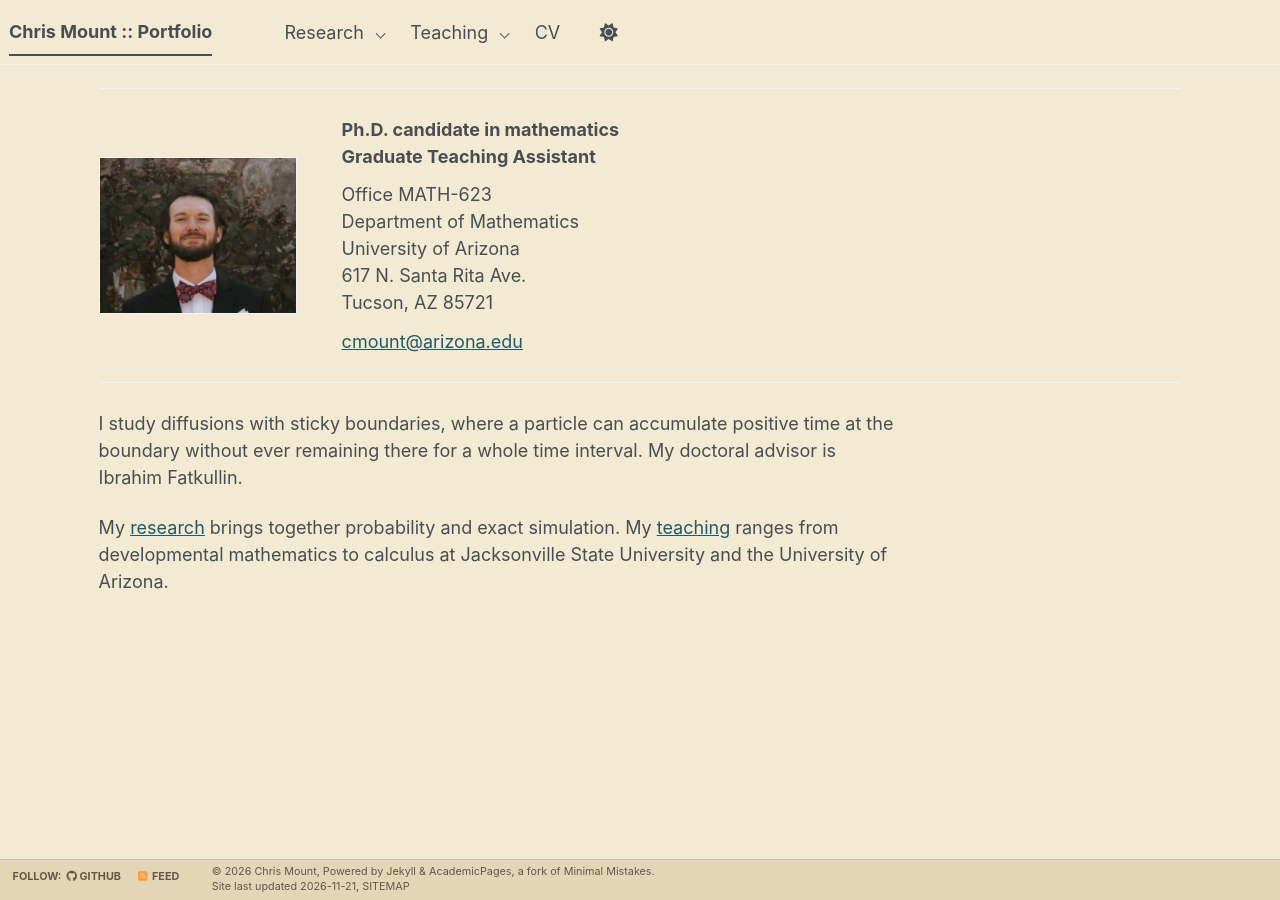
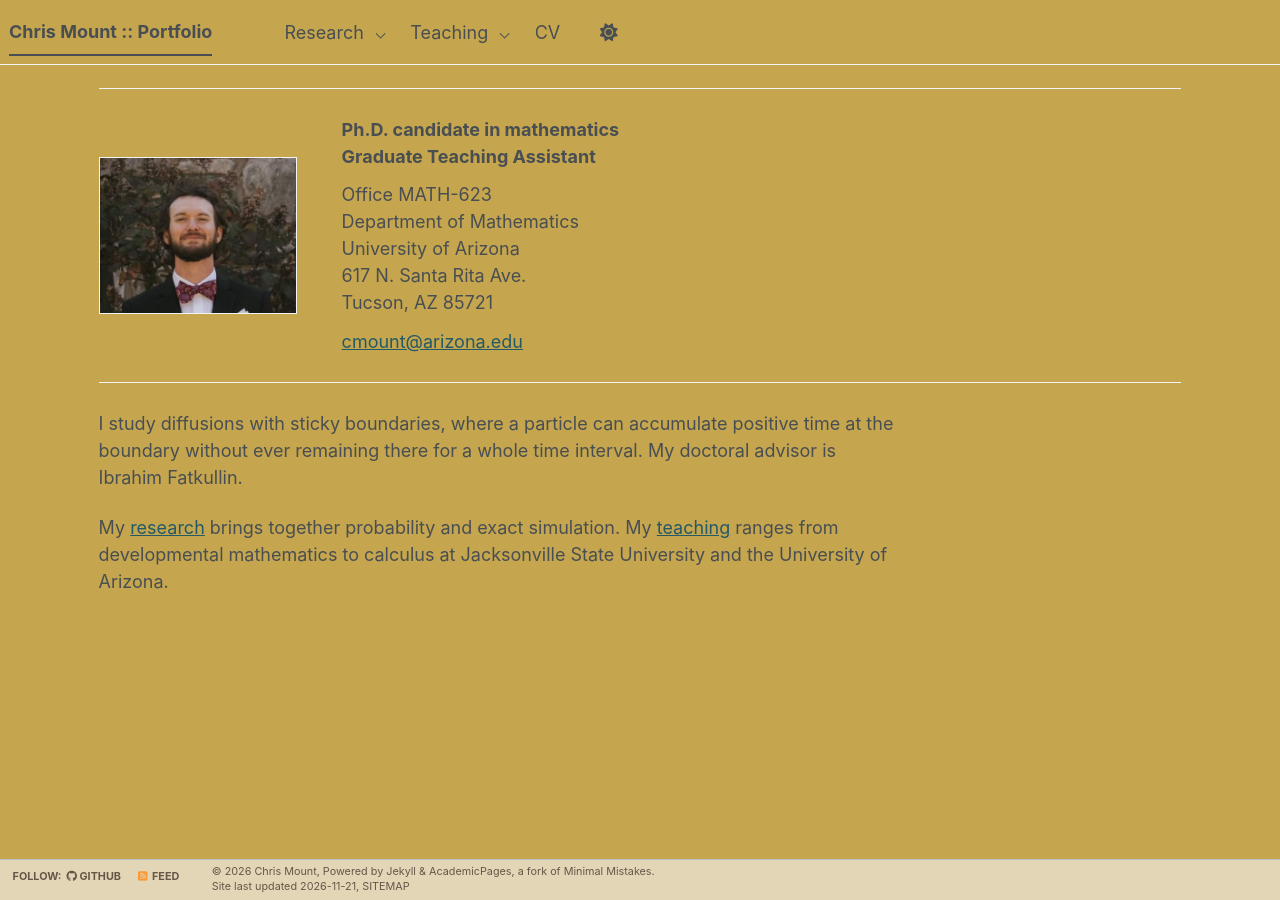
Before and after one commit to chris-mount-60/chris-mount-60.github.io, a Jekyll site: the page built from _pages/about.md, in a window 1280 px wide. Built offline with Jekyll 4.4.1, drawn with Linux system fonts in a browser that asks for light colours; a script bundle is joined from its source files by our own code; a style sheet for code colours, icons or effects is not loaded.

Commit message:
Change global background color for light theme

```diff
--- a/_sass/theme/_default_light.scss
+++ b/_sass/theme/_default_light.scss
@@ -29,7 +29,7 @@ $sidebar-screen-min-width   : 1024px;
 /* Default light theme for the site */
 :root {
     --global-base-color                 : #{$primary-color};
-    --global-bg-color                   : #f2ead2;
+    --global-bg-color                   : #C5A64F;
     --global-footer-bg-color            : #e2d6b7;
     --global-border-color               : #{$lighter-gray};
     --global-dark-border-color          : #bdc1c4;
```
